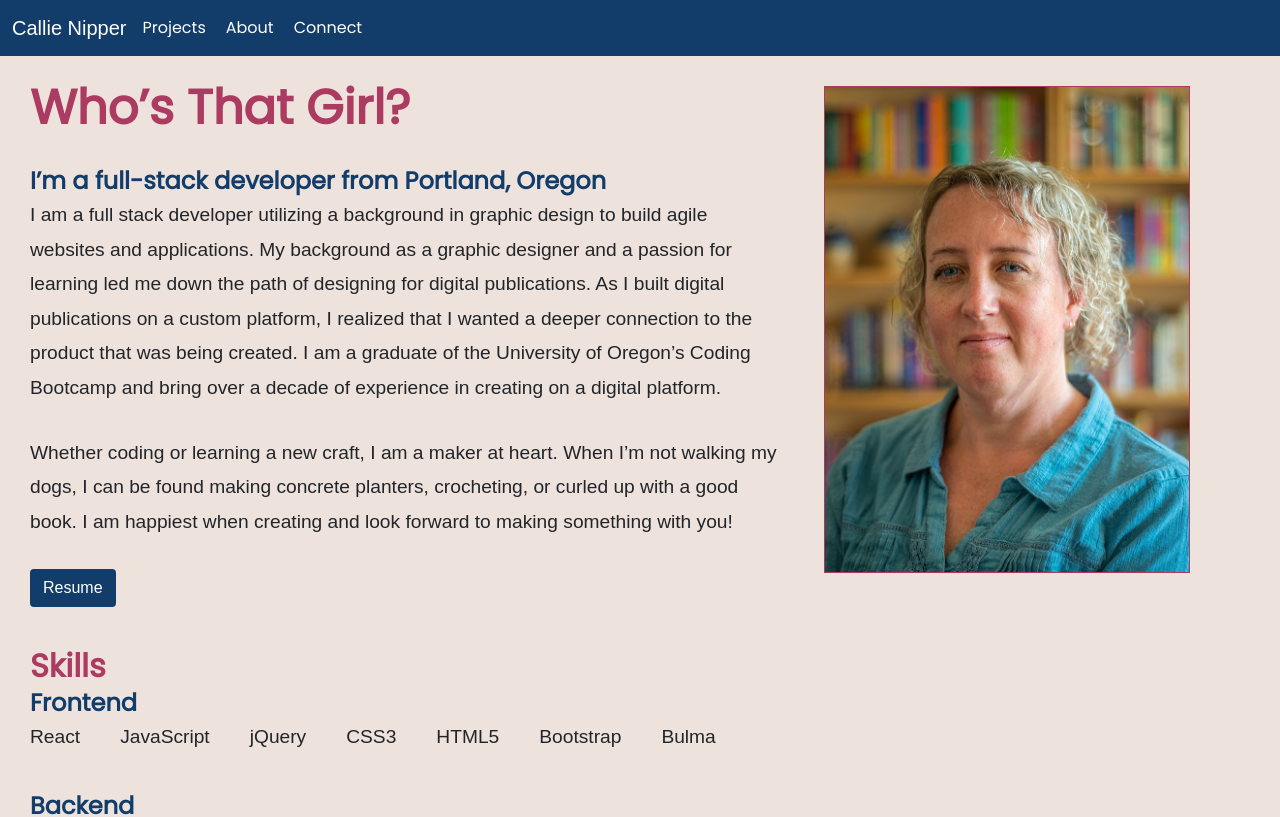
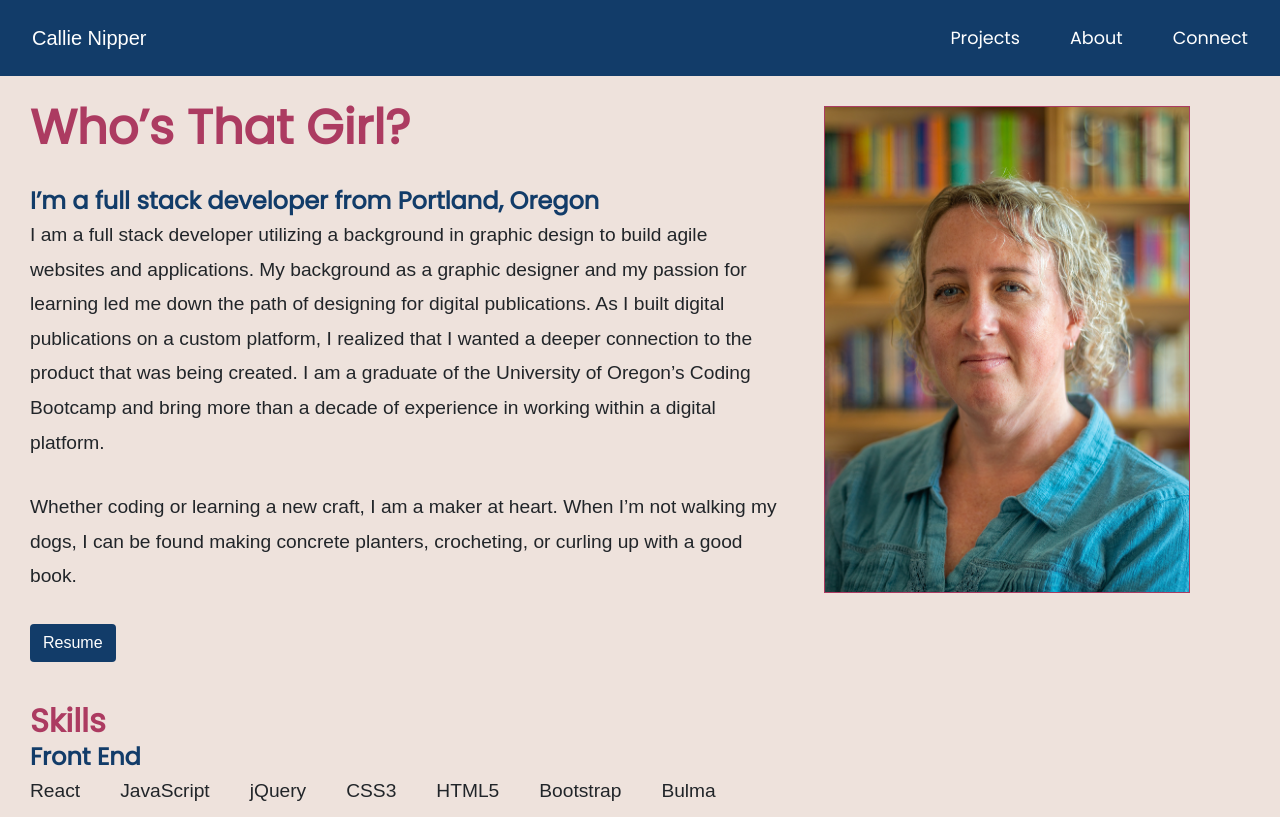
Before and after one commit to calliebn/cbportfolio, a React (Create React App) app: page /cbportfolio/about in a window 1280 px wide. Shown: the top 817 px of the page. Built offline with nearby package versions, Linux system fonts and the light colour scheme.

Commit message:
Added updated resume. Tweaked verbiage

```diff
--- a/src/components/About/index.js
+++ b/src/components/About/index.js
@@ -9,13 +9,13 @@ function AboutInfo() {
                 <img src="./assets/cbn.jpg" alt="portrait of Callie Nipper" />
             </div>
             <h1 className="title">Who&#8217;s That Girl?</h1>
-            <h2 className="skills">I&#8217;m a full-stack developer from Portland, Oregon</h2>
-            <p>I am a full stack developer utilizing a background in graphic design to build agile websites and applications. My background as a graphic designer and a passion for learning led me down the path of designing for digital publications. As I built digital publications on a custom platform, I realized that I wanted a deeper connection to the product that was being created. I am a graduate of the University of Oregon’s Coding Bootcamp and bring over a decade of experience in creating on a digital platform.</p>
-            <p>Whether coding or learning a new craft, I am a maker at heart. When I’m not walking my dogs, I can be found making concrete planters, crocheting, or curled up with a good book. I am happiest when creating and look forward to making something with you!</p>
-            <a className="btn" href="./assets/resume_052021.pdf" target="_blank" rel="noopener noreferrer">Resume</a>
+            <h2 className="skills">I&#8217;m a full stack developer from Portland, Oregon</h2>
+            <p>I am a full stack developer utilizing a background in graphic design to build agile websites and applications. My background as a graphic designer and my passion for learning led me down the path of designing for digital publications. As I built digital publications on a custom platform, I realized that I wanted a deeper connection to the product that was being created. I am a graduate of the University of Oregon’s Coding Bootcamp and bring more than a decade of experience in working within a digital platform.</p>
+            <p>Whether coding or learning a new craft, I am a maker at heart. When I’m not walking my dogs, I can be found making concrete planters, crocheting, or curling up with a good book.</p>
+            <a className="btn" href="./assets/resume_072021.pdf" target="_blank" rel="noopener noreferrer">Resume</a>
             <div className="trades">
                 <h2>Skills</h2>
-                <h2 className="skills">Frontend</h2>
+                <h2 className="skills">Front End</h2>
                 <div className="skillset">
                     <p>React</p>
                     <p>JavaScript</p>
@@ -25,7 +25,7 @@ function AboutInfo() {
                     <p>Bootstrap</p>
                     <p>Bulma</p>
                 </div>
-                <h2 className="skills">Backend</h2>
+                <h2 className="skills">Back End</h2>
                 <div className="skillset">
                     <p>Node.js</p>
                     <p>Express.js</p>
--- a/src/components/Nav/styles.css
+++ b/src/components/Nav/styles.css
@@ -1,5 +1,6 @@
 header {
   background-color: #123c69;
+  padding: 10px 20px;
 }
 
 a {
@@ -13,17 +14,15 @@ a:hover {
 
 .nav-item {
   font-family: "Poppins", sans-serif;
-  padding-right: 20px;
+  font-size: 1.1em;
+  padding-left: 50px;
 }
 
 .navbar-toggler-icon {
   color: #fff;
 }
 
-.nav-brand {
-  float: left;
-  padding: 20px;
+.collapse {
+  display: flex;
+  justify-content: flex-end;
 }
-.navbar-nav {
-  float: right;
-}
--- a/src/components/ProjectCard/styles.css
+++ b/src/components/ProjectCard/styles.css
@@ -50,7 +50,7 @@
   position: relative;
 }
 
-.view h2 {
+.mask h2 {
   text-align: center;
   position: relative;
   font-size: 1.5em;
@@ -59,12 +59,14 @@
   margin: 20px 0 10px 0;
 }
 
-.view p {
+.mask p {
   font-family: "Open-Sans", sans-serif;
   font-size: 1em;
+  line-height: normal;
   position: relative;
-  padding: 10px 20px 0;
   text-align: center;
+  padding: 0 20px;
+  margin-bottom: 20px;
 }
 
 .container {
@@ -80,6 +82,11 @@
   background-color: #123c69;
   margin: 0 10px 20px;
   border-radius: 5px;
+}
+
+.info:hover {
+  color: #fff;
+  background-color: #ac3b61;
 }
 
 /* Controls the animation of the card */
@@ -100,6 +107,7 @@
   background-color: rgba(255, 255, 255, 0.5);
   color: #123c69;
   box-shadow: 0px 1px 3px rgba(159, 141, 140, 0.5);
+  margin-bottom: 20px;
 }
 
 .view-copy p {
--- a/src/projects.json
+++ b/src/projects.json
@@ -4,8 +4,8 @@
         "id": 1,
         "name": "Employee Directory",
         "image": "./assets/emp_dir.png",
-        "point1": "A React app that allows the user to search and sort employees",
-        "point2": "Created the directory's front-end",
+        "point1": "A React App that allows the user to search and sort employees",
+        "point2": "Created the directory's front end",
         "point3": "Directory utilizes React, React Router, React Dom, Axios, and Bootstrap",
         "deployed": "https://calliebn.github.io/employee_directory/",
         "github": "https://github.com/calliebn/employee_directory"
@@ -15,9 +15,9 @@
         "id": 2,
         "name": "Budget Tracker",
         "image": "./assets/budget_app.png",
-        "point1": "A Progressive Web app that allows the user to keep track of their finances on-and-offline",
+        "point1": "A Progressive Web App that allows the user to keep track of their finances on and offline",
         "point2": "Created offline access and functionality",
-        "point3": "App utilizes Express, Mongoose and Morgan",
+        "point3": "App utilizes Express, Mongoose, and Morgan",
         "deployed": "https://enigmatic-tor-49600.herokuapp.com/",
         "github": "https://github.com/calliebn/budget_tracker"
     },
@@ -26,9 +26,9 @@
         "id": 3,
         "name": "Stashbusters",
         "image": "./assets/stash.png",
-        "point1": "Developed a full-stack application that allows registered users to keep track of their fiber stash.",
-        "point2": "Acted as Project Manager. Created API Routes, CSS, and Handlebars.",
-        "point3": "App ulitizes bcrypt, Express.js, Handlebars.js, Express-Session, MySQL2 and Sequelize",
+        "point1": "Developed a full stack application that allows registered users to keep track of their fiber stash",
+        "point2": "Acted as Project Manager. Created API Routes, CSS, and Handlebars",
+        "point3": "App ulitizes bcrypt, Express.js, Handlebars.js, Express-Session, MySQL2, and Sequelize",
         "deployed": "https://nameless-mesa-29731.herokuapp.com/",
         "github": "https://github.com/calliebn/stashbusters"
     },
@@ -38,7 +38,7 @@
         "name": "Tech Blog",
         "image": "./assets/tech_blog.png",
         "point1": "Developed a CMS-style blog site that will allow users to create posts and add comments",
-        "point2": "Created front-end and back-end of the site",
+        "point2": "Created front end and back end of the site",
         "point3": "Site utilizes bcrypt, Express-Session, Handlebars.js, MySQL2 and Sequelize",
         "deployed": "https://immense-citadel-93901.herokuapp.com/",
         "github": "https://github.com/calliebn/tech_blog"
@@ -49,7 +49,7 @@
         "name": "Carpe Diem",
         "image": "./assets/carpe_diem.png",
         "point1": "A site that allows the user to create a to-do list",
-        "point2": "Acted as Project Manager. Created API calls, refactored code, co-created CSS ",
+        "point2": "Acted as Project Manager. Created API calls, refactored code and CSS",
         "point3": "Site utilizes HTML5, CSS, JavaScript, and Bulma",
         "deployed": "https://calliebn.github.io/carpe_diem/",
         "github": "https://github.com/calliebn/carpe_diem"
```
Also changed, not shown: 16 other files (tests, documents, lock files or other folders).
